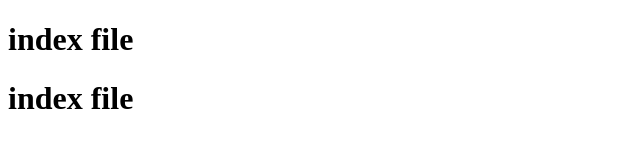
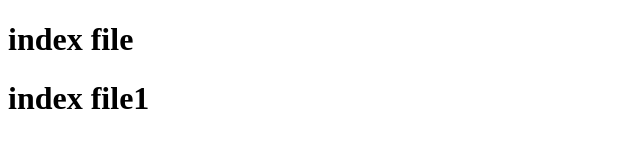
Before and after one commit to kumngha/buhle, a plain HTML site: page index.html in a window 1280 px wide. Shown: the full height of the page, 0-640 px from the left. Drawn offline with Linux system fonts and the light colour scheme.

Commit message:
index file 1

```diff
--- a/index.html
+++ b/index.html
@@ -7,6 +7,6 @@
 </head>
 <body>
     <h1>index file</h1>
-    <h1>index file</h1>
+    <h1>index file1</h1>
 </body>
 </html>
```
